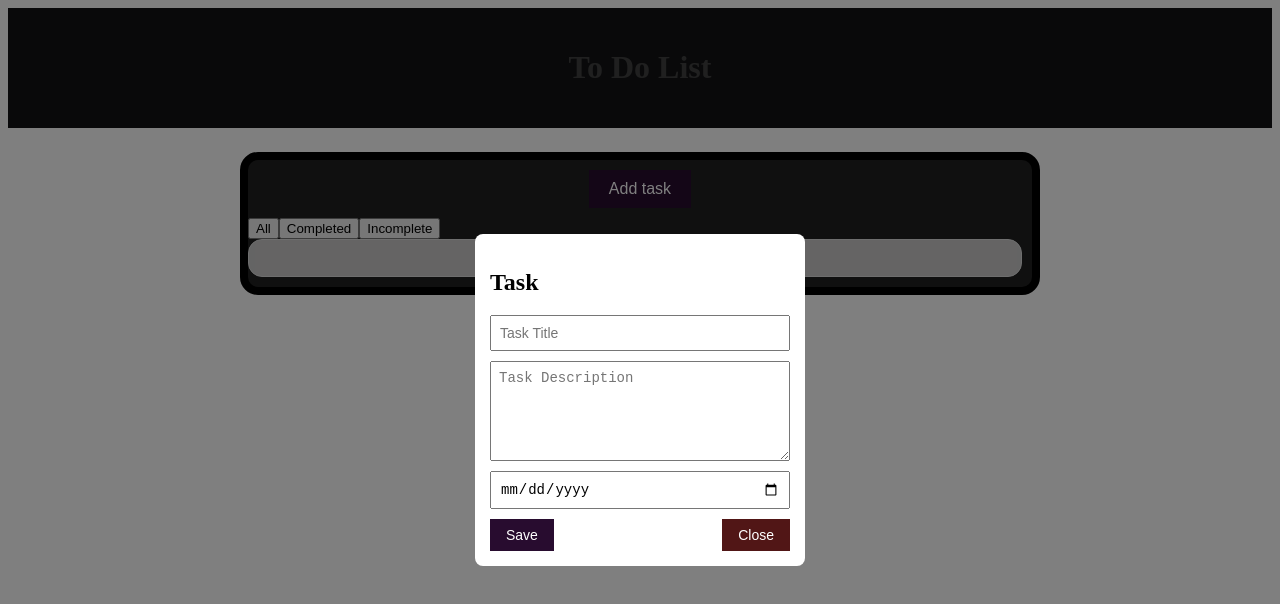
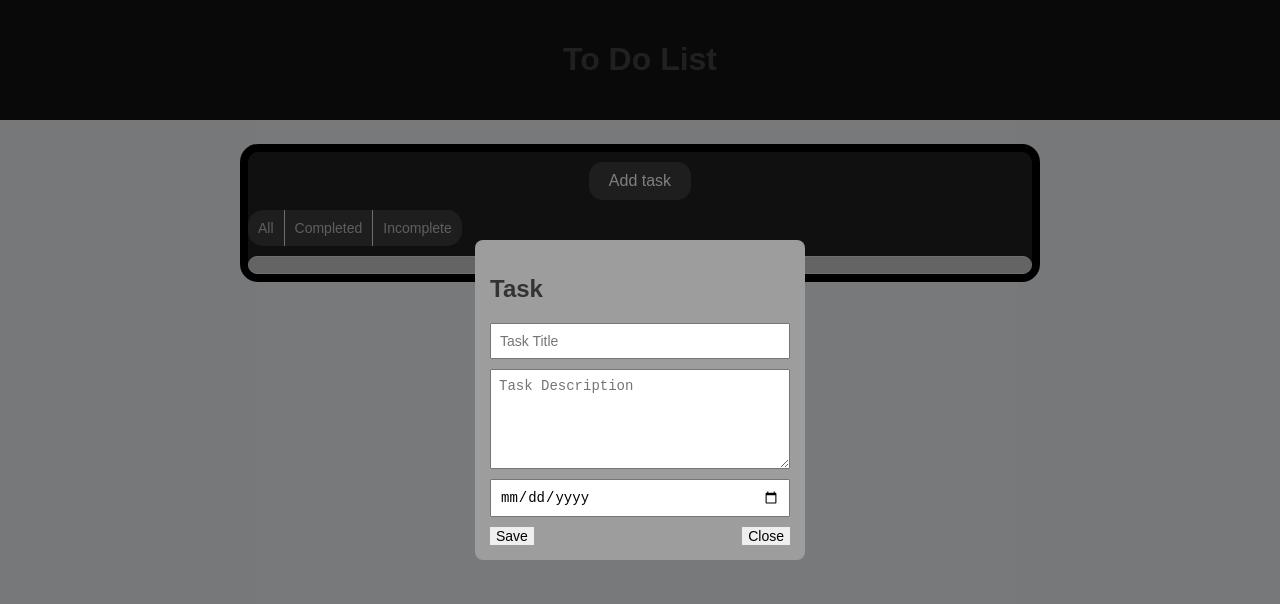
Before and after one commit to llupanar/task-manager, an Angular app in the folder todo-list/: page / in a window 1280 px wide. Both pictures are taken after a click on the button "Add task". Shown: the top 604 px of the page. Built offline with nearby package versions, Linux system fonts and the light colour scheme.

Commit message:
modify all .css

```diff
--- a/todo-list/src/app/app.component.css
+++ b/todo-list/src/app/app.component.css
@@ -1,5 +1,4 @@
-
-.task-container {
+.task-container{
     width: 100%;
     margin-top: 1.5em;
   }
--- a/todo-list/src/app/features/components/task-item/task-item.component.css
+++ b/todo-list/src/app/features/components/task-item/task-item.component.css
@@ -1,10 +1,3 @@
-.task-item{
-    margin-top: 10px;
-    border-radius: 15px;
-    border: 2px solid black;
-    padding: 15px;
-}
-
 .task-item-header{
     display: flex;
     align-items: center;
@@ -20,19 +13,16 @@ span{
 .task-date{
     text-align: center;
     font-size: 14px;
-    color: #777;
-}
-.edit-button, .delete-button {
-    margin-right: 5px;
+    color: #434343;
 }
 
 .edit-button, .delete-button {
+    margin-right: 5px;
     background: none;
     border: none;
-    font-size: bold;
     cursor: pointer;
     padding: 5px;
-    transition: color .3s ease, transform .3s ease;
+    transition: color .9s ease, transform .3s ease;
     font-weight: 700;
     background-clip: text;
     color: transparent;
--- a/todo-list/src/app/features/components/task-list/task-list.component.css
+++ b/todo-list/src/app/features/components/task-list/task-list.component.css
@@ -8,8 +8,16 @@
     box-sizing: border-box;
 }
 
-li{
-    list-style-type: none;
+.task-item{
+    margin-top: 10px;
+    border-radius: 15px;
+    border: 2px solid black;
+    padding: 15px;
+}
+
+.task-item.completed{
+    background-color: #1a4e3f84;
+    color: rgb(41, 41, 41);
 }
 
 .add-button{
@@ -18,9 +26,9 @@ li{
     padding: 10px 20px;
     font-size: 16px;
     color: white;
-    background-color: #280c2f;
+    background-color: #494949ab;
     border: none;
-    cursor: pointer;
+    border-radius: 14px;
     transition: background-color .5s ease;
 }
 
@@ -29,14 +37,38 @@ li{
 }
 
 .tasks{
-    padding: 10px;
-    margin-bottom: 10px;
-    margin-right: 10px;
     border: 1px solid #ddd;
     border-radius: 14px;
     background-color: #cac9c9;
 }
 
-.task_item.completed{
+.filter-buttons{
+    display: flex;
+    border-radius: 15px;
+    overflow: hidden;
+    margin-bottom: 10px;
     background-color: #202020;
 }
+
+.filter-buttons button{
+    padding: 10px;
+    font-size: 14px;
+    cursor: pointer;
+    border: none;
+    background-color: #494949ab;
+    color: #c0bbbb;
+    transition: background-color .3s ease;
+}
+
+.filter-buttons button + button {
+    border-left: 1px solid #ddd;
+}
+
+.filter-buttons button:last-child {
+    border-top-right-radius: 15px;
+    border-bottom-right-radius: 15px;
+}
+
+.filter-buttons button:hover {
+    background-color: #511a5f;
+}
--- a/todo-list/src/app/features/components/task-modal/task-modal.component.css
+++ b/todo-list/src/app/features/components/task-modal/task-modal.component.css
@@ -1,7 +1,7 @@
 .modal{
     position: fixed;
     top: 0;
-    left:0;
+    left: 0;
     width: 100%;
     height: 100%;
     background-color: rgba(0, 0, 0, 0.5);
@@ -11,7 +11,7 @@
 }
 
 .modal-content{
-    background-color: white;
+    background-color: rgb(158, 157, 157);
     padding: 15px;
     border-radius: 8px;
     width: 300px;
@@ -38,25 +38,3 @@ textarea{
     display: flex;
     justify-content: space-between;
 }
-
-button {
-    padding: 8px 16px;
-    font-size: 14px;
-    cursor: pointer;
-    border: none;
-    background-color: #280c2f;
-    color: white;
-    transition: background-color .5s ease;
-}
-
-button:hover {
-  background-color: #571967;
-}
-
-button:last-child {
-  background-color: #511616;
-}
-
-button:last-child:hover {
-  background-color: #7c2121;
-}
--- a/todo-list/src/styles.css
+++ b/todo-list/src/styles.css
@@ -1 +1,18 @@
-/* You can add global styles to this file, and also import other style files */
+body{
+    font-family: 'Arial', sans-serif;
+    margin: 0;
+    padding: 0;
+    background-color: #f0f2f5;
+    color: #333;
+    display: flex;
+    flex-direction: column;
+    min-height: 100vh;
+}
+li{
+    list-style-type: none;
+}
+button{
+    font-size: 14px;
+    cursor: pointer;
+    border: none;
+}
```
